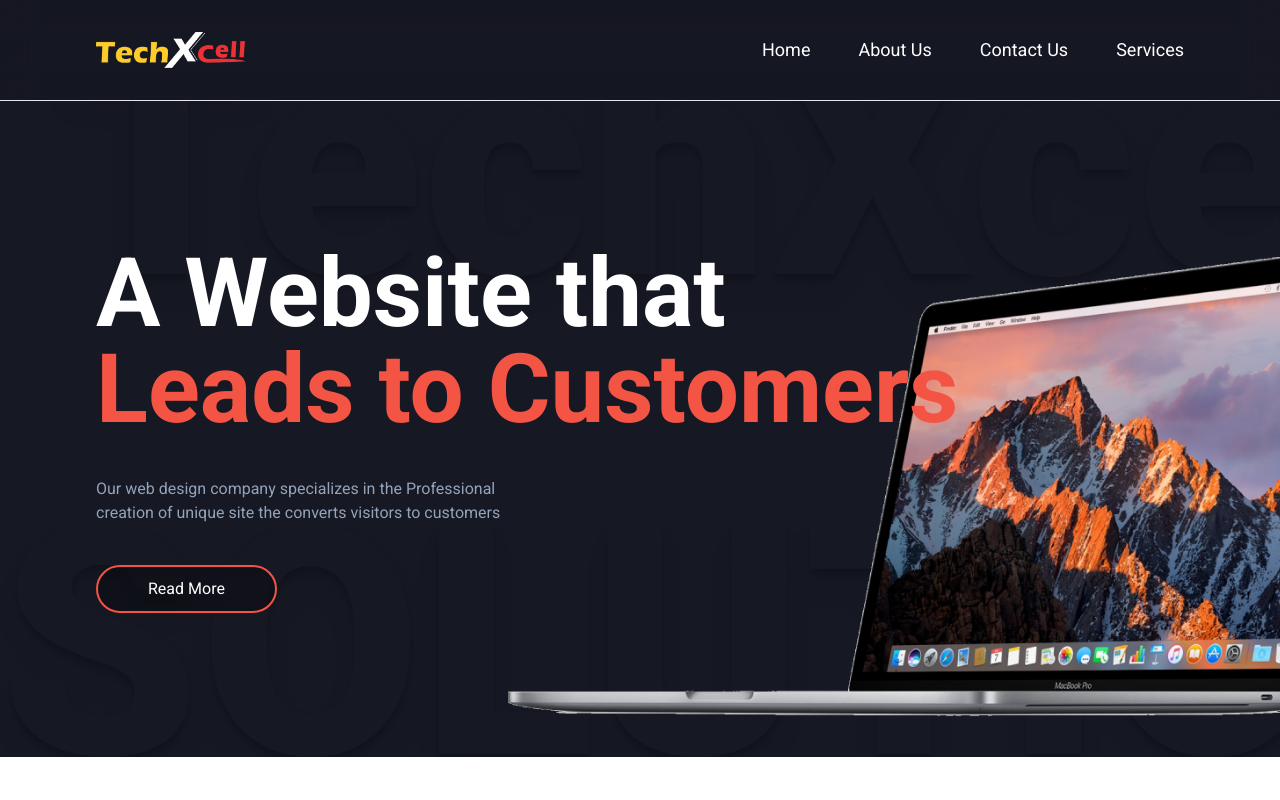
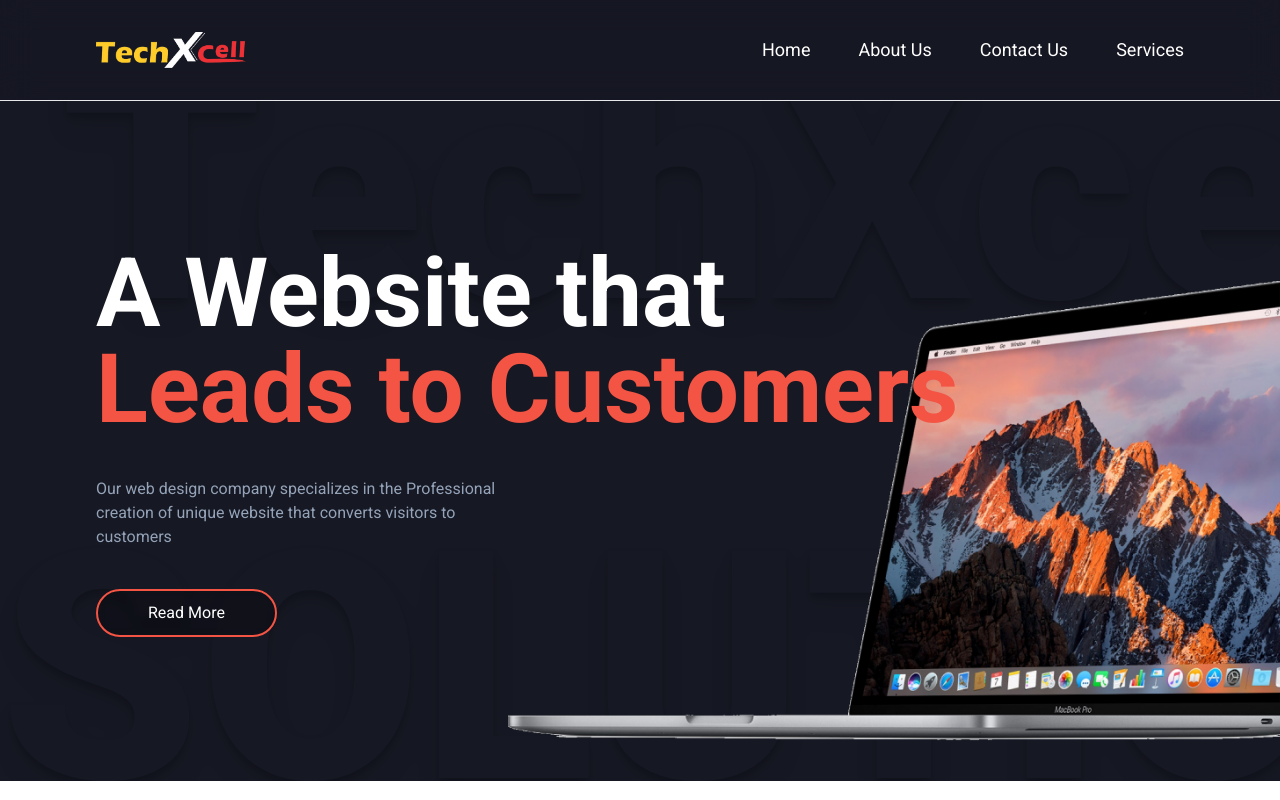
Before and after one commit to Martin-IJ/TechXcell-Website, a React (Create React App) app: page / in a window 1280 px wide. Shown: the top 800 px of the page. Built offline with nearby package versions, Linux system fonts and the light colour scheme.

Commit message:
correct few typos

```diff
--- a/src/components/Banner.js
+++ b/src/components/Banner.js
@@ -43,7 +43,7 @@ const Banner = () => {
           className="text-center md:text-start text-slate-400 max-w-[410px]"
         >
           Our web design company specializes in the Professional creation of
-          unique site the converts visitors to customers
+          unique website that converts visitors to customers
         </motion.p>
         <Link to="whypage" smooth={true} duration={500}>
           <motion.button
--- a/src/components/Footer.js
+++ b/src/components/Footer.js
@@ -49,7 +49,7 @@ const Footer = () => {
             continued software development
           </p>
           <p className="footer-small-circle">+234 704 684 6121</p>
-          <p className="footer-small-circle">info@techxcell.com</p>
+          <p className="footer-small-circle">techxcellgit@gmail.com</p>
           <div className="flex gap-5 text-2xl">
             <BiLogoFacebook className="hover:text-default cursor-pointer" />
             <BiLogoInstagram className="hover:text-default cursor-pointer" />
--- a/src/components/Prototype.js
+++ b/src/components/Prototype.js
@@ -68,8 +68,8 @@ const Prototype = () => {
           className="max-w-[600px] w-full m-auto"
         >
           Send your requirements for a website, we will research your
-          specification, create a prototype of the website for free and sed a
-          result to you!
+          specification, create a prototype of the website for free and send a
+          sample to you!
         </motion.p>
 
         <form
```
